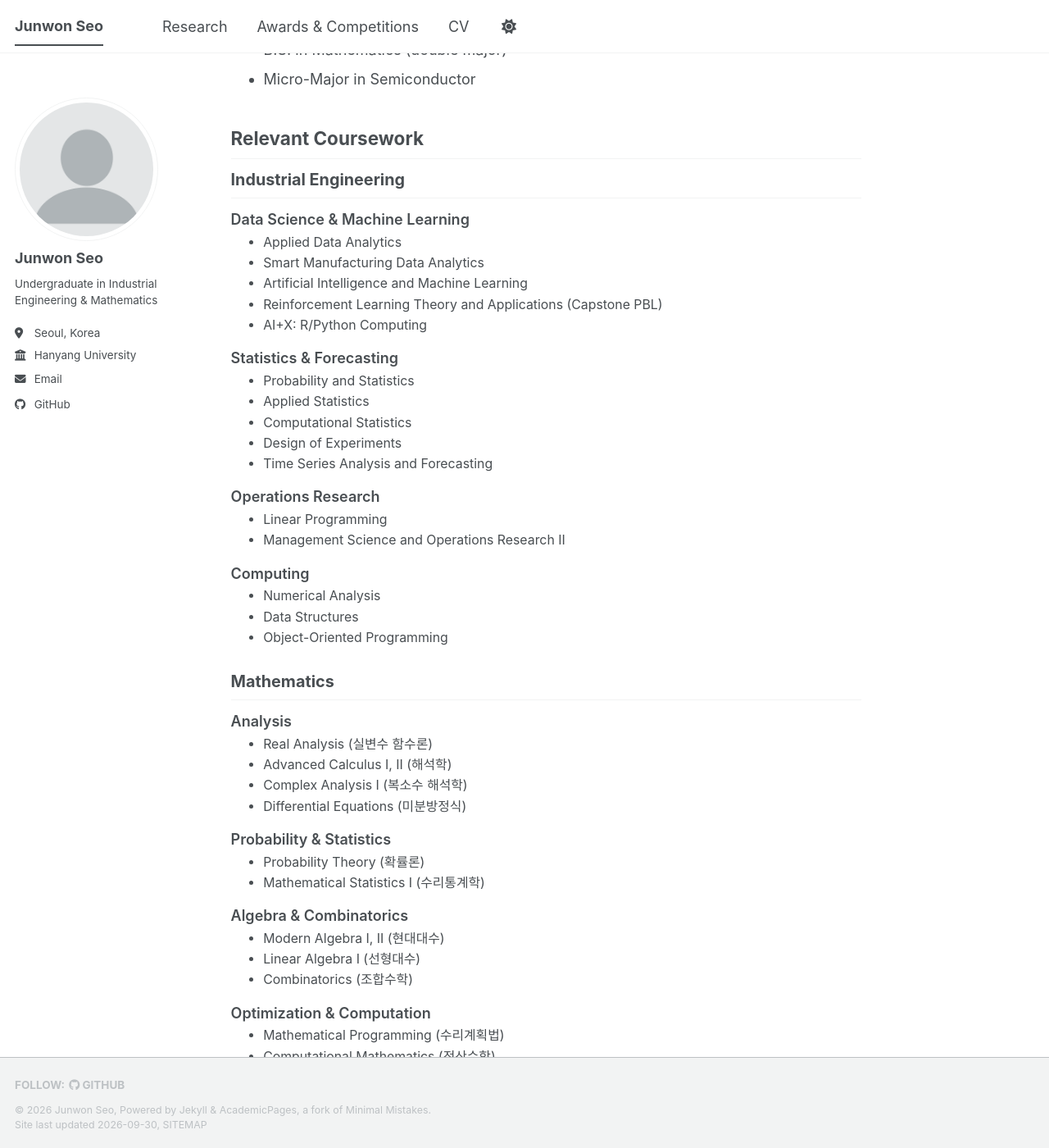
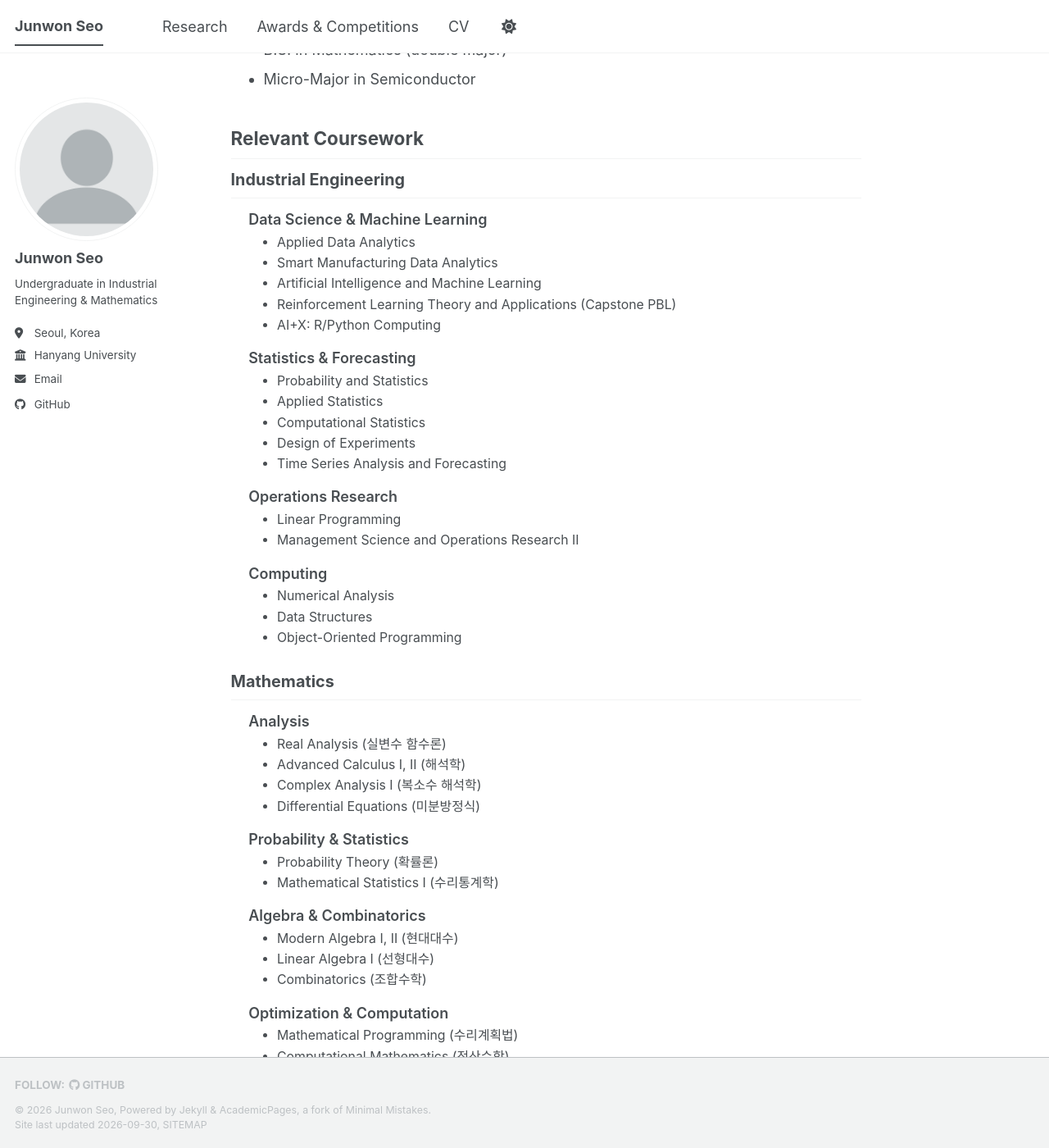
Before and after one commit to galashow3/galashow3.github.io, a Jekyll site: the page built from _pages/about.md, in a window 1280 px wide and 1400 px high, scrolled down 680 px. Shown: the whole window at 82% size. Built offline with Jekyll 4.4.1, drawn with Linux system fonts in a browser that asks for light colours; a style sheet for code colours, icons or effects is not loaded.

Commit message:
Coursework: indent fields and courses, add small italic course descriptions (cw-desc)
Co-Authored-By: Claude Opus 5.5 <noreply@anthropic.com>
Claude-Session: https://claude.ai/code/session_01R7HUdYsjbuw5W7w4jBmyH5

```diff
--- a/_pages/about.md
+++ b/_pages/about.md
@@ -29,6 +29,7 @@ Relevant Coursework
 ------
 
 <div class="coursework">
+  <!-- 과목 설명 쓰는 법: <li>과목 이름<span class="cw-desc">배운 내용</span></li> -->
   <div class="cw-major">Industrial Engineering</div>
   <div class="cw-row">
     <div class="cw-field">Data Science &amp; Machine Learning</div>
--- a/assets/css/main.scss
+++ b/assets/css/main.scss
@@ -38,7 +38,9 @@
     "layout/json_cv"
 ;
 /* Relevant coursework on the About page.
-   Hierarchy: major (largest, bold, underlined) > field (medium, semibold) > courses (smallest, indented bullets) */
+   Hierarchy: major (largest, bold, underlined) > field (indented, semibold)
+   > course (indented bullets) > what I learned (small italic, indented under the course).
+   To add a description: <li>Course name<span class="cw-desc">What I learned</span></li> */
 .coursework { margin: 0.4em 0 1.8em; }
 .coursework .cw-major {
   font-size: 1.1em;
@@ -48,7 +50,10 @@
   border-bottom: 1px solid var(--global-border-color);
 }
 .coursework .cw-major:first-child { margin-top: 0.4em; }
-.coursework .cw-row { margin: 0 0 0.8em 0; }
+.coursework .cw-row {
+  margin: 0 0 0.8em 0;
+  padding-left: 1.2em;            /* field sits under the major */
+}
 .coursework .cw-field {
   font-size: 1em;
   font-weight: 600;
@@ -57,10 +62,24 @@
 .coursework ul.cw-courses {
   font-size: 0.88em;
   margin: 0;
-  padding-left: 2.5em;   /* bullets line up with the Education list */
+  padding-left: 2.2em;            /* courses sit under the field */
   list-style: disc;
 }
 .coursework ul.cw-courses li {
   line-height: 1.5;
   margin: 0.1em 0;
 }
+.coursework .cw-desc {
+  display: block;
+  font-size: 0.85em;
+  font-style: italic;
+  line-height: 1.45;
+  opacity: 0.75;
+  padding-left: 1.1em;            /* description sits under the course */
+  margin: 0.05em 0 0.35em;
+}
+@media (max-width: 600px) {
+  .coursework .cw-row { padding-left: 0.6em; }
+  .coursework ul.cw-courses { padding-left: 1.6em; }
+  .coursework .cw-desc { padding-left: 0.6em; }
+}
```
